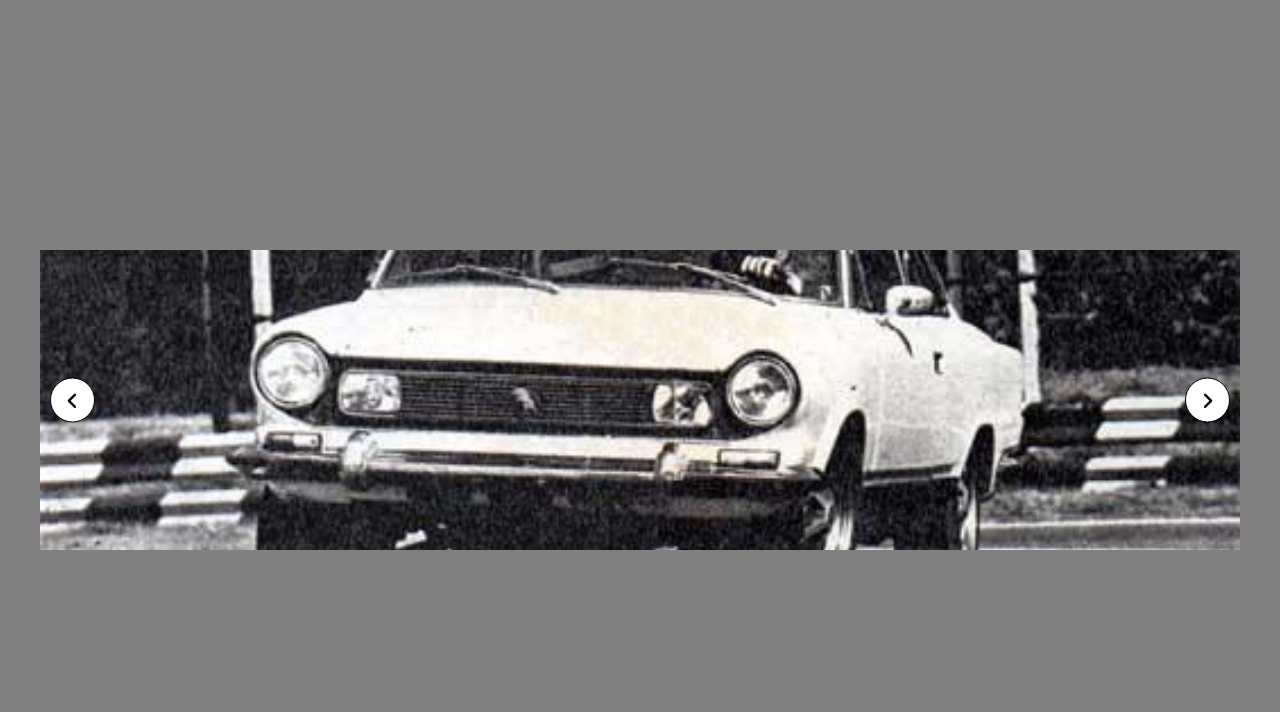
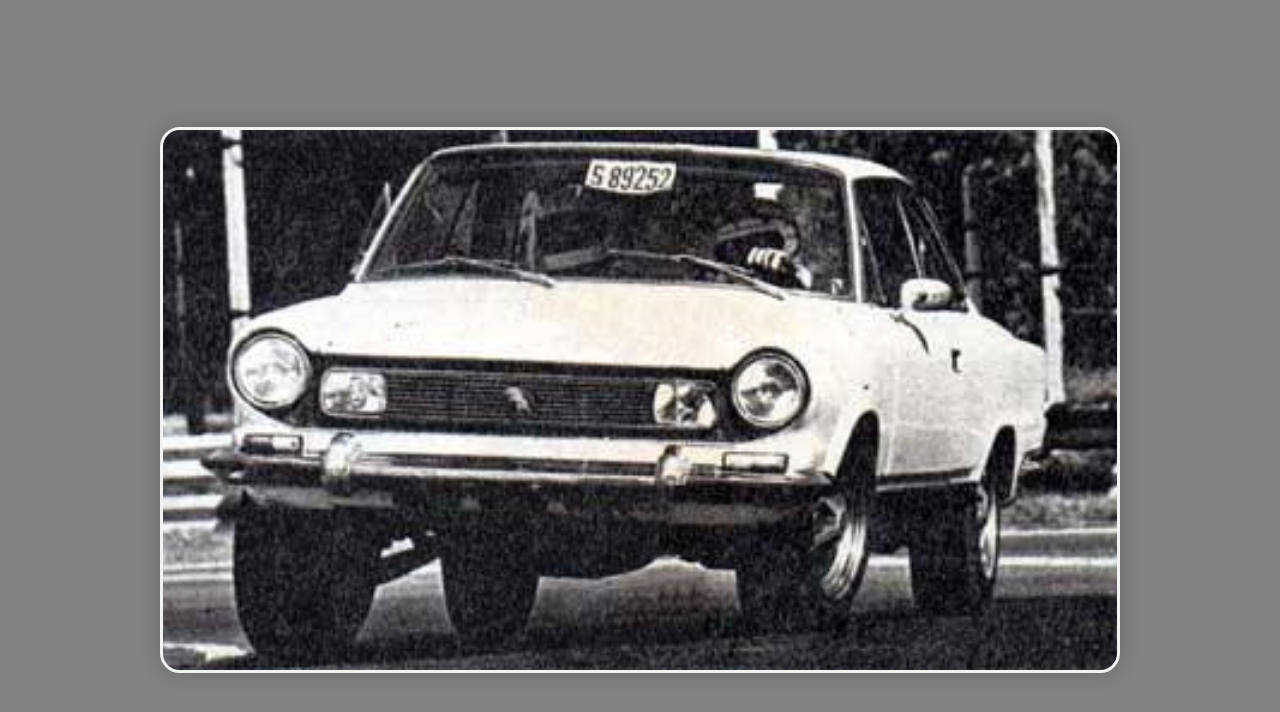
Before and after one commit to DanteZulli/practica-slider, a plain HTML site: page index.html in a window 1280 px wide. Drawn offline with Linux system fonts and the light colour scheme.

Commit message:
styles and quick fixes

```diff
--- a/css/style.css
+++ b/css/style.css
@@ -11,53 +11,29 @@ body {
   align-items: center;
   justify-content: center;
   min-height: 100vh;
-  padding: 0 10px;
-  background-color: gray;
+  background-color: #828282;
 }
 /*****************/
 /**** SLIDER ****/
 /*****************/
 .wrapper {
-  max-width: 1200px;
+  max-width: 960px;
   position: relative;
+  border: 3px solid #f2f2f2;
+  border-radius: 20px;
+  box-shadow: 0px 0px 20px rgba(0, 0, 0, 0.2);
 }
-.wrapper .slider {
+.wrapper, .slider {
   white-space: nowrap;
   font-size: 0px;
   cursor: pointer;
   overflow: hidden;
-  scroll-behavior: smooth;
-}
-.wrapper i {
-  position: absolute;
-  top: 50%;
-  width: 45px;
-  height: 45px;
-  text-align: center;
-  line-height: 45px;
-  border-radius: 50%;
-  background-color: white;
-  border: 1px solid black;
-  cursor: pointer;
-  font-size: 1.2rem;
-  transform: translateY(-50%);
-}
-.wrapper i:first-child {
-  left: 10px;
-}
-.wrapper i:last-child {
-  right: 10px;
 }
 /*****************/
 /**** IMAGENES ****/
 /*****************/
 .slider img {
-  height: 300px;
   width: 100%;
+  height: 540px;
   object-fit: cover;
-  margin-left: 15px;
 }
-
-.slider img:first-child {
-  margin-left: 0px;
-}
--- a/index.html
+++ b/index.html
@@ -14,13 +14,11 @@
   </head>
   <body>
     <div class="wrapper">
-      <i id="left" class="fa-solid fa-angle-left"></i>
       <div class="slider">
         <img src="imagenes/img-1.jpg" alt="Imagen 1" />
         <img src="imagenes/img-2.jpg" alt="Imagen 2" />
         <img src="imagenes/img-3.jpg" alt="Imagen 3" />
       </div>
-      <i id="right" class="fa-solid fa-angle-right"></i>
     </div>
   </body>
 </html>
--- a/js/slider.js
+++ b/js/slider.js
@@ -1,28 +1,53 @@
-const slider = document.querySelector('.slider');
+const slider = document.querySelector(".slider");
+const firstImg = document.querySelector(".slider img:first-child");
 
-let isDragStart = false, prevPageX, prevScrollLeft;
+let isDragStart = false,
+  prevPageX,
+  prevScrollLeft,
+  positionDiff;
+
+const autoSlide = () => {
+  positionDiff = Math.abs(positionDiff);
+  let firstImgWidth = firstImg.clientWidth;
+  let valDifference = firstImgWidth - positionDiff;
+  //Right and Left
+  if (slider.scrollLeft > prevScrollLeft) {
+    if (positionDiff > firstImgWidth / 3) {
+      return (slider.scrollLeft += valDifference);
+    } else {
+      return (slider.scrollLeft -= positionDiff);
+    }
+  } else {
+    if (positionDiff > firstImgWidth / 3) {
+      return (slider.scrollLeft -= valDifference);
+    } else {
+      return (slider.scrollLeft += positionDiff);
+    }
+  }
+};
 
 const dragStart = (e) => {
   isDragStart = true;
   prevPageX = e.pageX || e.touches[0].pageX;
   prevScrollLeft = slider.scrollLeft;
-}
+};
 
 const dragging = (e) => {
-    if(!isDragStart) return;
+  if (!isDragStart) return;
   e.preventDefault();
   slider.scrollLeft = e.pageX || e.touches[0].pageX;
-    let positionDiff = (e.pageX || e.touches[0].pageX) - prevPageX;
+  positionDiff = (e.pageX || e.touches[0].pageX) - prevPageX;
   slider.scrollLeft = prevScrollLeft - positionDiff;
-}
+};
 
 const dragEnd = (e) => {
   isDragStart = false;
-}
+  autoSlide();
+};
 
-slider.addEventListener('mousedown', dragStart);
-slider.addEventListener('mousemove', dragging);
-slider.addEventListener('mouseup', dragEnd);
-slider.addEventListener('touchstart', dragStart);
-slider.addEventListener('touchmove', dragging);
-slider.addEventListener('touchend', dragEnd);
+slider.addEventListener("mousedown", dragStart);
+slider.addEventListener("mousemove", dragging);
+slider.addEventListener("mouseup", dragEnd);
+slider.addEventListener("touchstart", dragStart);
+slider.addEventListener("touchmove", dragging);
+slider.addEventListener("touchend", dragEnd);
```
Lines whose indentation alone changed are shown as unchanged.
